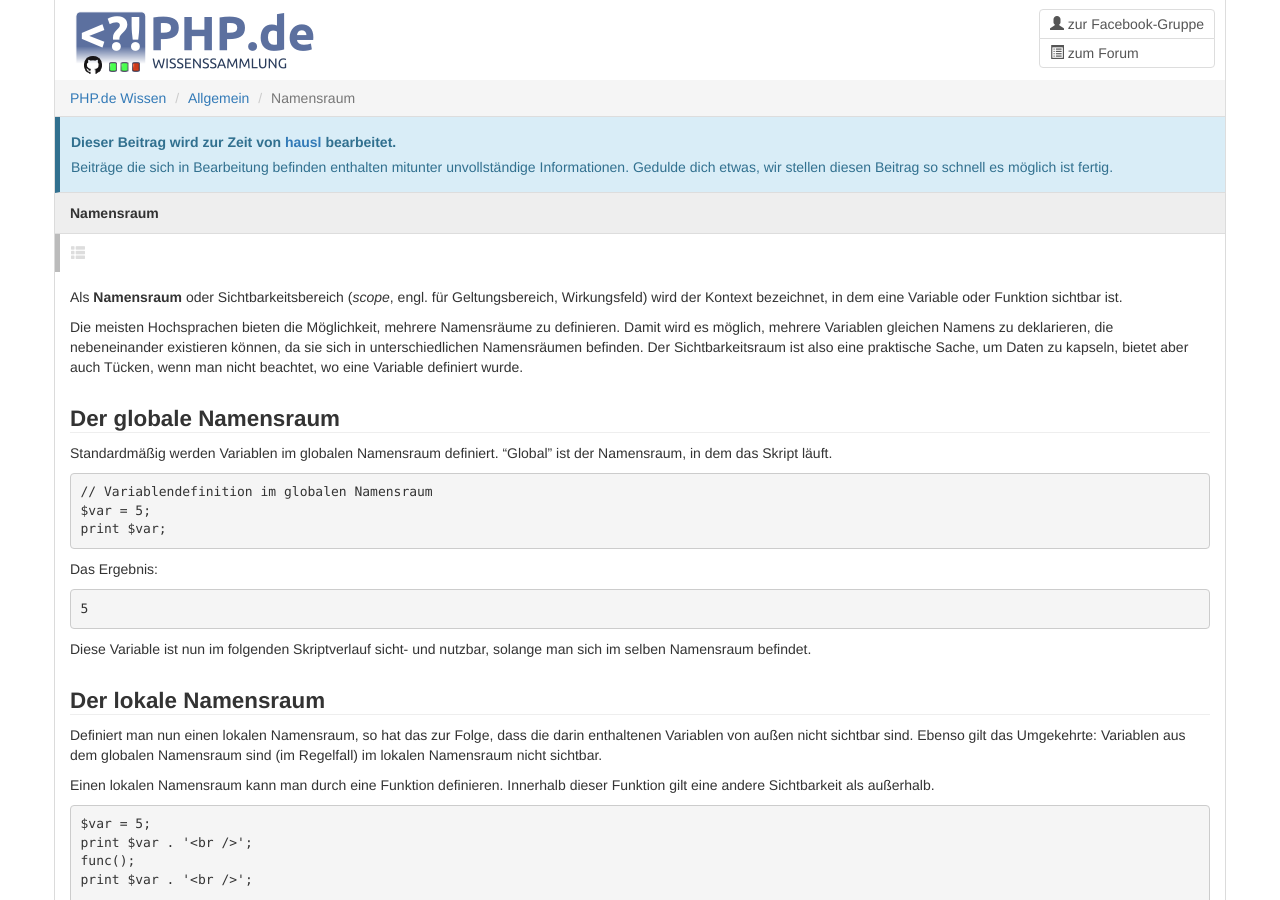
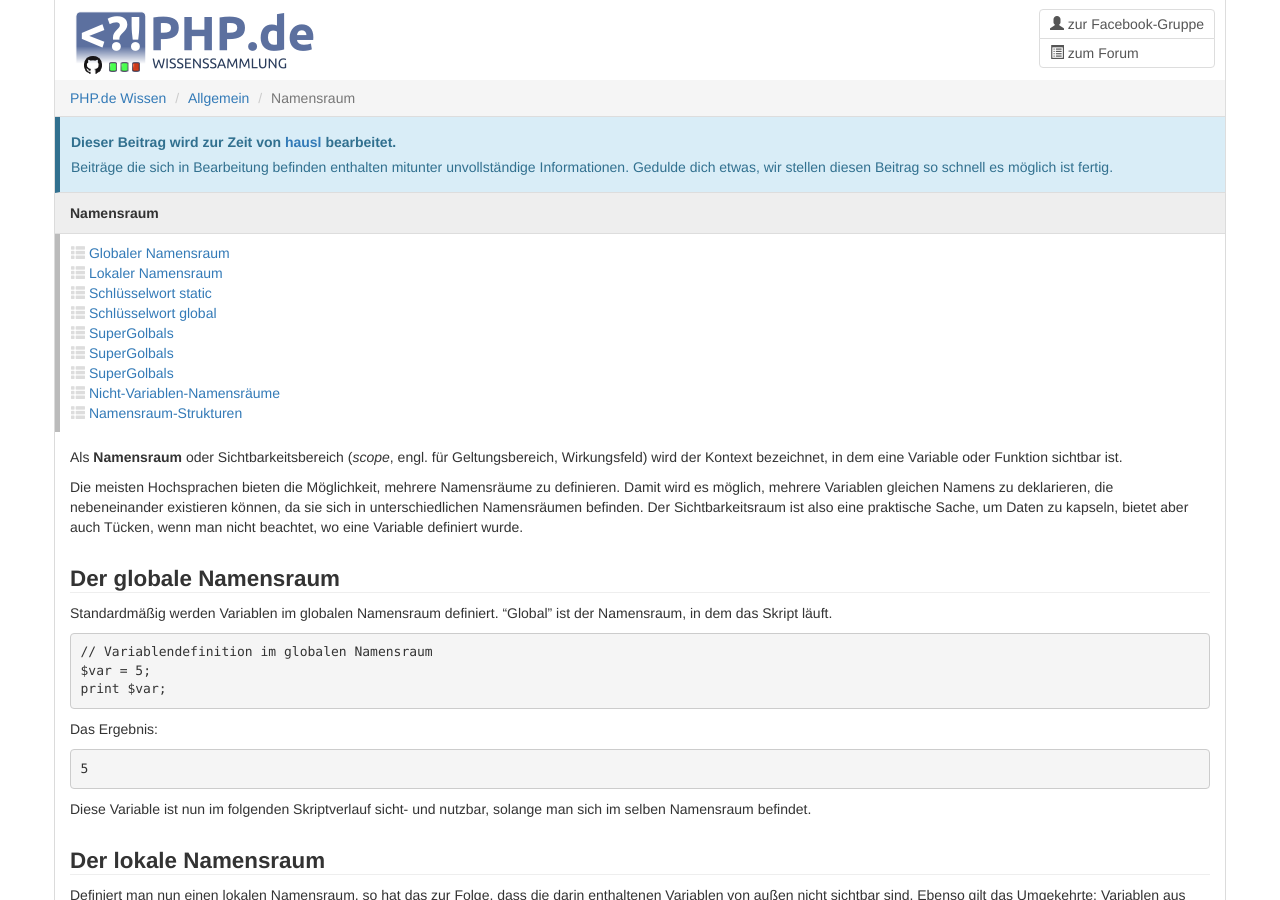
Before and after one commit to php-de/php-de.github.io, a Jekyll site: the page built from general/namensraum.md, in a window 1280 px wide and 900 px high. Built offline with Jekyll 4.4.1, drawn with Linux system fonts in a browser that asks for light colours; nearby versions of some CDN libraries.

Commit message:
Update namensraum.md

```diff
--- a/general/namensraum.md
+++ b/general/namensraum.md
@@ -14,8 +14,40 @@ author:
         profile: 21246
 
 inhalt:
-    -   name:   ""
-        anchor:
+    -   name: "Globaler Namensraum"
+        anchor: der-globale-namensraum
+        simple: ""
+
+    -   name: "Lokaler Namensraum"
+        anchor: der-lokale-namensraum
+        simple: ""
+
+    -   name: "Schlüsselwort static"
+        anchor: das-schlsselwort-static
+        simple: ""
+
+    -   name: "Schlüsselwort global"
+        anchor: das-schlsselwort-global
+        simple: ""
+
+    -   name: "SuperGolbals"
+        anchor: superglobals
+        simple: ""
+
+    -   name: "SuperGolbals"
+        anchor: superglobals
+        simple: ""
+
+    -   name: "SuperGolbals"
+        anchor: superglobals
+        simple: ""
+
+    -   name: "Nicht-Variablen-Namensräume"
+        anchor: nicht-variablen-namensrume
+        simple: ""
+
+    -   name: "Namensraum-Strukturen"
+        anchor: namensraum-strukturen
         simple: ""
 
 entry-type: in-progress
```
